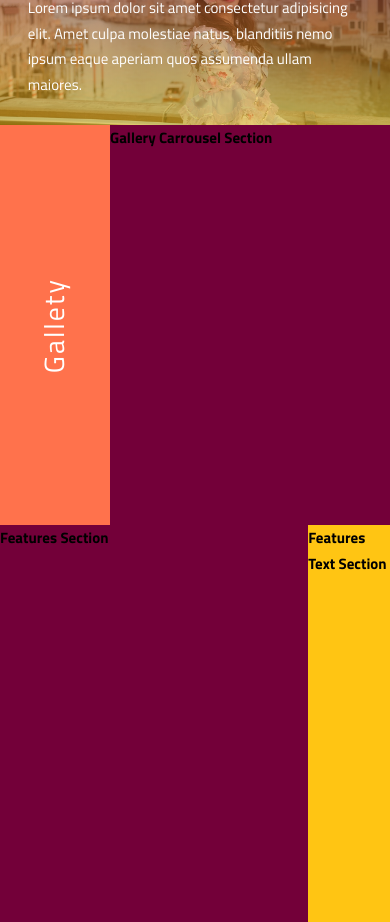
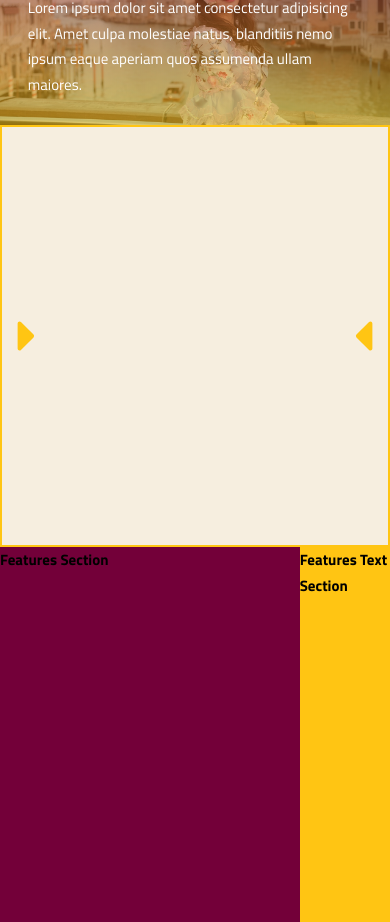
Before and after one commit to claudiobelempb/project-vlv-website, a Next.js app: page / in a window 390 px wide. Shown: the part 4000-4922 px from the top of the page. Built offline with nearby package versions, Linux system fonts and the light colour scheme.

Commit message:
ft-galery finished

```diff
--- a/src/app/globals.css
+++ b/src/app/globals.css
@@ -85,6 +85,12 @@ button {
   cursor: pointer;
 }
 
+img {
+  width: 100%;
+  height: 100% !important;
+  object-fit: cover;
+}
+
 [disabled] {
   opacity: 0.6;
   cursor: not-allowed;
--- a/src/app/page.module.css
+++ b/src/app/page.module.css
@@ -317,16 +317,25 @@
   }
 }
 
-#gallery_text_content {
+#gallery_text_container {
   background-color: var(--yellow-500);
   grid-column: center-start / col-end 1;
-  height: 400px;
+
+  @media screen and (max-width: 600px) {
+    display: none;
+  }
 }
 
-#gallery_carrousel_content {
-  background-color: var(--red-500);
+#gallery_carrousel_container {
   grid-column: col-start 2 / container-end;
-  height: 400px;
+  height: 50vh;
+  overflow: hidden;
+  border: solid 0.2rem var(--yellow-500);
+  position: relative;
+
+  @media screen and (max-width: 600px) {
+    grid-column: col-start / container-end;
+  }
 }
 
 #features_content {
--- a/src/app/page.tsx
+++ b/src/app/page.tsx
@@ -9,6 +9,7 @@ import ImgCardVillar01 from '../../public/img/Villas/villa-1.jpg';
 
 import { CardDefault } from '@/components/CardDefaultProps';
 import { CardEvent } from '@/components/CardEvent';
+import { CarouselItemProps, CarouselRoot } from '@/components/CarouselRoot';
 import ImgEvent01 from '../../public/img/Events/beach-party.jpg';
 import ImgEvent02 from '../../public/img/Events/culture-discovery.jpg';
 import ImgCardVillar02 from '../../public/img/Villas/villa-2.jpg';
@@ -16,6 +17,30 @@ import ImgCardVillar03 from '../../public/img/Villas/villa-3.jpg';
 import ImgCardVillar04 from '../../public/img/Villas/villa-4.jpg';
 import ImgCardVillar05 from '../../public/img/Villas/villa-5.jpg';
 import ImgCardVillar06 from '../../public/img/Villas/villa-6.jpg';
+
+import ImgCarousel01 from '../../public/img/Gallery/gallery-1.jpg';
+import ImgCarousel010 from '../../public/img/Gallery/gallery-10.jpg';
+import ImgCarousel02 from '../../public/img/Gallery/gallery-2.jpg';
+import ImgCarousel03 from '../../public/img/Gallery/gallery-3.jpg';
+import ImgCarousel04 from '../../public/img/Gallery/gallery-4.jpg';
+import ImgCarousel05 from '../../public/img/Gallery/gallery-5.jpg';
+import ImgCarousel06 from '../../public/img/Gallery/gallery-6.jpg';
+import ImgCarousel07 from '../../public/img/Gallery/gallery-7.jpg';
+import ImgCarousel08 from '../../public/img/Gallery/gallery-8.jpg';
+import ImgCarousel09 from '../../public/img/Gallery/gallery-9.jpg';
+
+const imgs: CarouselItemProps[] = [
+  { src: ImgCarousel01, alt: '', current: true },
+  { src: ImgCarousel02, alt: '', current: false },
+  { src: ImgCarousel03, alt: '', current: false },
+  { src: ImgCarousel04, alt: '', current: false },
+  { src: ImgCarousel05, alt: '', current: false },
+  { src: ImgCarousel06, alt: '', current: false },
+  { src: ImgCarousel07, alt: '', current: false },
+  { src: ImgCarousel08, alt: '', current: false },
+  { src: ImgCarousel09, alt: '', current: false },
+  { src: ImgCarousel010, alt: '', current: false }
+];
 
 export default function Home() {
   return (
@@ -146,12 +171,12 @@ export default function Home() {
         <CardDefault position title='Events' color='white' bgcolor='#ff724c' />
       </section>
 
-      <section id={styles.gallery_text_content}>
-        <CardDefault title='Gallety' color='white' bgcolor='#ff724c' />
+      <section id={styles.gallery_text_container}>
+        <CardDefault title='Gallety' color='white' bgcolor='#730039' />
       </section>
 
-      <section id={styles.gallery_carrousel_content}>
-        <h1>Gallery Carrousel Section</h1>
+      <section id={styles.gallery_carrousel_container}>
+        <CarouselRoot imgs={imgs} items={imgs.length} />
       </section>
 
       <section id={styles.features_content}>
--- /dev/null
+++ b/src/components/CarouselRoot/index.tsx
@@ -0,0 +1,150 @@
+'use client';
+import { ComponentProps, useState } from 'react';
+
+import Image, { StaticImageData } from 'next/image';
+import { FaCaretLeft, FaCaretRight } from 'react-icons/fa';
+import styles from './styles.module.css';
+
+type CarouselRootProps = {
+  imgs: CarouselItemProps[];
+  items: number;
+} & ComponentProps<'div'>;
+
+export const CarouselRoot: React.FC<CarouselRootProps> = ({
+  imgs,
+  items,
+  ...props
+}) => {
+  const [list, setList] = useState<CarouselItemProps[]>([]);
+  const [index, setIndex] = useState(0);
+  const [current, setCurrent] = useState(false);
+
+  // const current = list.map(c => c.current).filter(c => c?.valueOf);
+  const img = list.map(i => i.src).filter(i => i);
+  // console.log('Current =>', current[3]);
+  console.log('Img =>', img[index]);
+
+  const handleButtonNext = () => {
+    console.log('handleButtonNext');
+    setList(imgs);
+    // setIndex(index);
+  };
+
+  const handleButtonPrev = () => {
+    // console.log('handleButtonPrev');
+    // setList(imgs);
+    // setIndex(index);
+  };
+
+  const handleButtonDots = (index: number) => {
+    console.log('handleButtonDots', index);
+    // setList(imgs);
+    // setIndex(index);
+  };
+  //get
+  return (
+    <>
+      <div id={styles.root_container}>
+        <button onClick={handleButtonNext} className={styles.btn__left}>
+          <FaCaretRight />
+        </button>
+
+        <ul>
+          {list.map((i, index) => (
+            <CarouselItem
+              current={i.current}
+              key={index}
+              src={i.src}
+              alt={i.alt}
+            />
+          ))}
+        </ul>
+
+        <button onClick={handleButtonPrev} className={styles.btn__right}>
+          <FaCaretLeft />
+        </button>
+
+        <CarouselNavgation>
+          {list.map((item, index) => {
+            return (
+              <CarouselNavgationItems
+                onCurrent={() => handleButtonDots(index)}
+                current={item?.current}
+                key={index}
+              >
+                {/* {index} */}
+              </CarouselNavgationItems>
+            );
+          })}
+        </CarouselNavgation>
+      </div>
+    </>
+  );
+};
+
+export type CarouselItemProps = {
+  src: string | (StaticImageData & ComponentProps<'image'>);
+  alt: string;
+  current: boolean;
+} & ComponentProps<'li'>;
+
+export const CarouselItem: React.FC<CarouselItemProps> = ({
+  src,
+  alt,
+  ...props
+}) => {
+  const styling = {
+    backgroundColor: ``,
+    color: ``
+  };
+
+  return (
+    <li id={`${styles.item_container}`}>
+      <Image src={src} alt={alt} loading='lazy' />
+    </li>
+  );
+};
+
+type CarouselNavgationProps = {
+  // src: string | StaticImageData;
+  // alt: string;
+} & ComponentProps<'nav'>;
+
+export const CarouselNavgation: React.FC<CarouselNavgationProps> = ({
+  ...props
+}) => {
+  const styling = {
+    backgroundColor: ``,
+    color: ``
+  };
+
+  return <nav id={`${styles.nav_container}`}>{props.children}</nav>;
+};
+
+type CarouselNavgationItemsProps = {
+  onCurrent: (c: boolean) => void;
+  current: boolean;
+} & ComponentProps<'button'>;
+
+export const CarouselNavgationItems: React.FC<CarouselNavgationItemsProps> = ({
+  onCurrent,
+  current,
+  ...props
+}) => {
+  // const [current, setCurrent] = useState(false);
+  // console.log(current);
+
+  // function handleCurrent(c: boolean) {
+  //   setCurrent(!c);
+  // }
+
+  return (
+    <button
+      {...props}
+      onClick={() => onCurrent(current)}
+      id={`${styles.button__container}`}
+      className={`${current ? `${styles.current}` : false}`}
+      {...props}
+    ></button>
+  );
+};
--- /dev/null
+++ b/src/components/CarouselRoot/styles.module.css
@@ -0,0 +1,111 @@
+#root_container {
+  position: relative;
+  height: 100%;
+  width: 100%;
+  transition: transform 2s ease-in-out;
+
+  & .btn__left {
+    position: absolute;
+    top: 50%;
+    left: 0;
+    transform: translateY(-50%);
+    z-index: 1;
+    border: none;
+    outline: none;
+    background-color: transparent;
+    height: 2.5rem;
+    width: 2.5rem;
+    & svg {
+      color: var(--yellow-500);
+      height: 2.5rem;
+      width: 2.5rem;
+    }
+  }
+
+  & .btn__right {
+    position: absolute;
+    bottom: 0;
+    top: 50%;
+    transform: translateY(-50%);
+    right: 0;
+    height: 2.5rem;
+    width: 2.5rem;
+    background-color: transparent;
+    border: none;
+
+    & svg {
+      height: 2.5rem;
+      width: 2.5rem;
+      color: var(--yellow-500);
+    }
+  }
+
+  @media screen and (max-width: 600px) {
+    & .btn__right,
+    & .btn__left {
+      width: 5rem;
+      height: 5rem;
+
+      & svg {
+        width: 5rem;
+        height: 5rem;
+      }
+    }
+  }
+}
+
+#nav_container {
+  position: absolute;
+  bottom: 0;
+  left: 50%;
+  /* height: 5%; */
+  transform: translateX(-50%);
+  margin-bottom: 1rem;
+  /* display: flex;
+  justify-content: center;
+  align-items: center;
+  padding: 1rem; */
+  display: grid;
+  grid-template-columns: repeat(10, 1fr);
+  grid-template-rows: 1fr;
+  gap: 1rem;
+
+  & .current {
+    background-color: var(--red-500);
+  }
+
+  & button {
+    height: 2rem;
+    width: 2rem;
+    border-radius: 50%;
+    background-color: var(--yellow-500);
+    border: none;
+  }
+
+  @media screen and (max-width: 600px) {
+    grid-template-columns: repeat(5, 1fr);
+    grid-template-rows: repeat(2, 1fr);
+    row-gap: 5vw;
+    column-gap: 10vw;
+    /* height: 15%; */
+  }
+}
+
+#item_container {
+  position: absolute;
+  top: 0;
+  left: 0;
+  width: 100%;
+  height: 100%;
+
+  & img {
+    width: 100%;
+    height: 100%;
+    object-fit: cover;
+  }
+}
+
+#button_container {
+  .current {
+  }
+}
```
Also changed, not shown: src/utils/script.js (added, +80 -0 lines).
